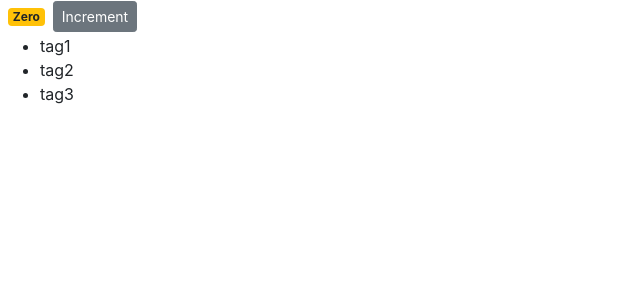
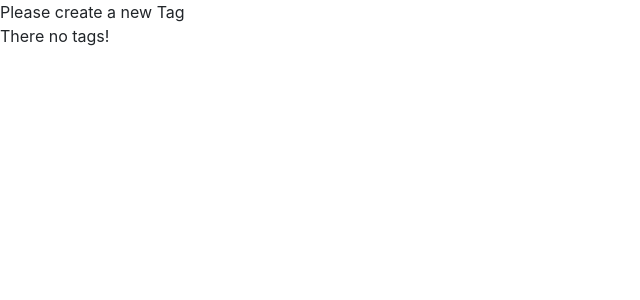
Before and after one commit to ArgieOlendan/counter-app-react, a React (Create React App) app: page / in a window 1280 px wide. Shown: the top 300 px of the page, without its empty margins (0-640 px from the left). Built offline with nearby package versions, Linux system fonts and the light colour scheme.

Commit message:
conditional rendering

```diff
--- a/src/components/counter.jsx
+++ b/src/components/counter.jsx
@@ -3,32 +3,28 @@
 class Counter extends Component {
   state = {
     count: 0,
-    tags: ["tag1", "tag2", "tag3"],
+    tags: [],
   };
+
+  renderTags() {
+    if (this.state.tags.length === 0) return <p>There no tags!</p>;
+
+    return (
+      <ul>
+        {this.state.tags.map((tag) => (
+          <li key={tag}>{tag}</li>
+        ))}
+      </ul>
+    );
+  }
 
   render() {
     return (
       <div>
-        <span className={this.getBadgeClasses()}>{this.formatCount()}</span>
-        <button className="btn btn-secondary btn-sm">Increment</button>
-        <ul>
-          {this.state.tags.map((tag) => (
-            <li key={tag}>{tag}</li>
-          ))}
-        </ul>
+        {this.state.tags.length === 0 && "Please create a new Tag"}
+        {this.renderTags()}
       </div>
     );
-  }
-
-  getBadgeClasses() {
-    let classes = "badge m-2 badge-";
-    classes += this.state.count === 0 ? "warning" : "primary";
-    return classes;
-  }
-
-  formatCount() {
-    const { count } = this.state;
-    return count === 0 ? "Zero" : count;
   }
 }
 
```
Also changed, not shown: 1 other file (tests, documents, lock files or other folders).
